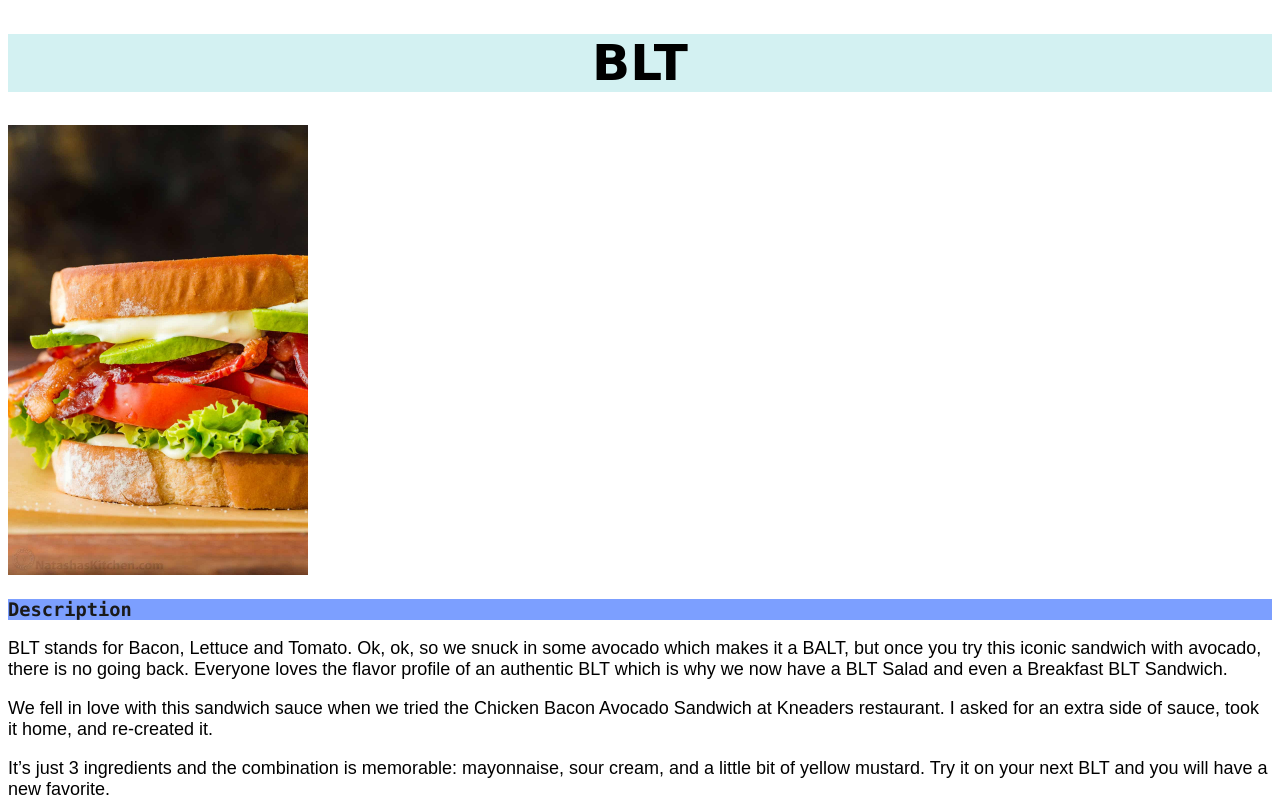
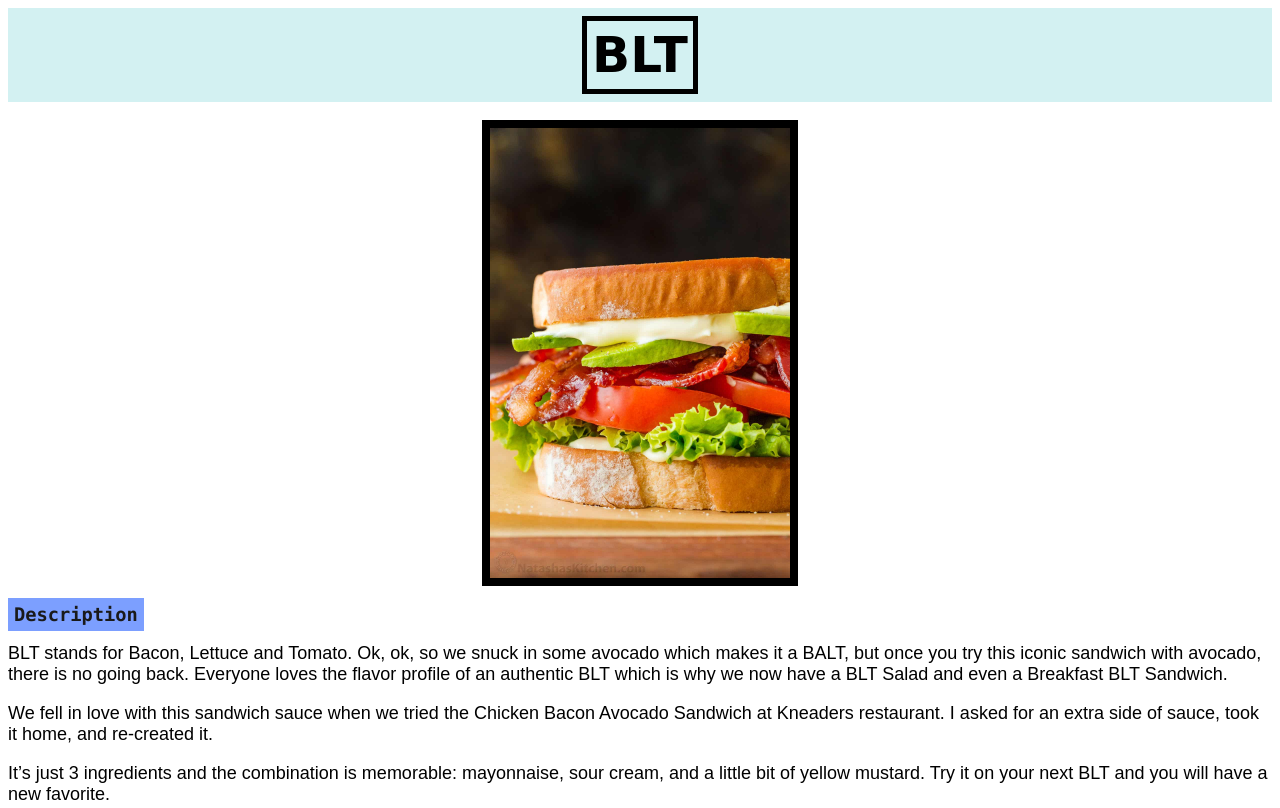
Before and after one commit to SegerKokiri/odin-recipes, a plain HTML site: page recipes/blt.html in a window 1280 px wide. Shown: the top 808 px of the page. Drawn offline with Linux system fonts and the light colour scheme.

Commit message:
Add CSS blocks
Added CSS blocks for several classes
Centered text all h1 text
Created title-highlight class
title-highlight has a border and padding
Added title-highlight to all h1 recipes
Moved list over 2% from left margin
Made h3 titles inline-blocks
Added bottom border to homepage h1

```diff
--- a/recipes/blt.html
+++ b/recipes/blt.html
@@ -6,7 +6,7 @@
     <link rel="stylesheet" href="style.css" />
 </head>
 <body>
-    <h1>BLT</h1>
+    <h1><span class="title-highlight">BLT</span></h1>
 
     <p><img src="./img/BLT.jpg" alt="Finished BLT" height="400" width="300"></p>
 
--- a/recipes/style.css
+++ b/recipes/style.css
@@ -8,19 +8,35 @@
 h1 {
     background-color: rgba(202, 238, 240, 0.822);
     font-family: 'Brush Script MT', cursive;
+    font-size: 50px;
     text-align: center;
-    font-size: 50px;
+    margin: auto;
+    padding: 8px 24px;
+}
+
+.title-highlight {
+    border: 5px solid black;
+    padding: 5px;
+    display: inline-block;
 }
 
 img {
     height: auto;
     width: 400;
+    display: block;
+    background-color: black;
+    padding: 8px;
+    margin-left: auto;
+    margin-right: auto;
 }
 
 h3 {
     background-color: rgba(80, 127, 255, 0.747);
     color: rgb(26, 26, 26);
     font-family: "Lucida Console", monospace;
+    display: inline;
+    padding: 6px;
+
 }
 
 p {
@@ -32,11 +48,15 @@ ul,
 ol {
     font-size: 20px;
     font-family: Georgia, 'Times New Roman', Times, serif;
+    margin-left: 2%;
+    width: auto;
 }
+
 
 .return-button {
     background-color: rgba(0, 0, 255, 0.363);
     color: rgb(26, 26, 26);
     font-size: 18px;
+    padding: 3px;
 
 }
--- a/style.css
+++ b/style.css
@@ -1,15 +1,18 @@
 .homepage_links {
     font-size: 30px;
     font-family: Georgia, 'Times New Roman', Times, serif;
-    text-align: center;
+    margin-left: auto;
+
 
 }
 
 h1 {
     background-color: rgba(202, 238, 240, 0.822);
     font-family: 'Brush Script MT', cursive;
-    text-align: center;
     font-size: 50px;
+    display: block;
+    margin: 0 auto;
+    padding: 8px 24px;
 }
 
 img {
```
Also changed, not shown: index.html (+1 -1 lines), recipes/katsudon.html (+1 -1 lines), recipes/locomoco.html (+1 -1 lines).
